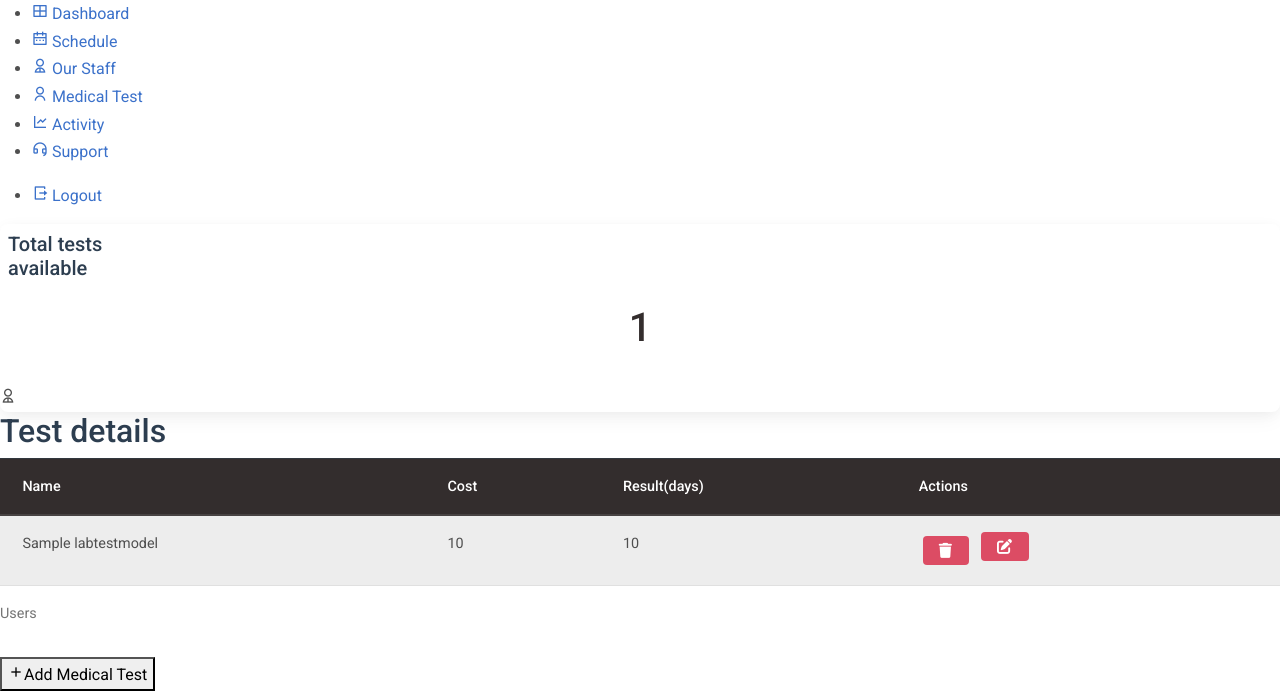
After one commit to arnoldhere/healthcare_using_django, a Django app: page /admin/test/ in a window 1280 px wide. The commit adds this page. Shown: the part 436-1127 px from the top of the page. Run offline with Django 4.2, Linux system fonts and the light colour scheme; tables that the repository leaves empty hold one stand-in row (values such as "Sample post"); style sheets or scripts are compiled from the project's sources; some libraries are stand-ins or nearby versions.

Commit message:
CRUD 1.0.1

```diff
--- a/code/healthcareproject/customAdmin/templates/index.html
+++ b/code/healthcareproject/customAdmin/templates/index.html
@@ -54,7 +54,7 @@ rel="stylesheet"
         <div class="sidebar">
             <ul class="sidebar--items">
                 <li>
-                    <a href="#" id="active--link">
+                    <a href="{% url "dashboard" %}" id="">
                         <span class="icon icon-1"><i class="ri-layout-grid-line"></i></span>
                         <span class="sidebar--item">Dashboard</span>
                     </a>
@@ -72,9 +72,9 @@ rel="stylesheet"
                     </a>
                 </li>
                 <li>
-                    <a href="#">
+                    <a href="{% url "test" %}">
                         <span class="icon icon-4"><i class="ri-user-line"></i></span>
-                        <span class="sidebar--item">Patients</span>
+                        <span class="sidebar--item">Medical Test</span>
                     </a>
                 </li>
                 <li>
--- /dev/null
+++ b/code/healthcareproject/customAdmin/templates/test.html
@@ -0,0 +1,160 @@
+{% extends "index.html" %} {% block title %} Dashboard{% endblock title %}
+{%block content %}
+<div class="main--content">
+	<div class="overview">
+		<div class="cards">
+			<div class="card card-1">
+				<div class="card--data">
+					<div class="card--content p-2 ">
+						<h5 class="card--title">Total tests <br> available</h5>
+
+						<h1 class="text-dark text-center mx-5 my-4 "> {{test_count}}</h1>
+					</div>
+					<i class="ri-user-2-line card--icon--lg"></i>
+				</div>
+			</div>
+			{% comment %}
+			<div class="card card-4">
+				<div class="card--data">
+					<div class="card--content">
+						<h5 class="card--title">Total Users Logged in</h5>
+						<h1>15</h1>
+					</div>
+					<i class="ri-hotel-bed-line card--icon--lg"></i>
+				</div>
+				<div class="card--stats">
+					<span><i class="ri-bar-chart-fill card--icon stat--icon"></i>8%</span>
+					<span><i class="ri-arrow-up-s-fill card--icon up--arrow"></i>11</span>
+					<span
+						><i class="ri-arrow-down-s-fill card--icon down--arrow"></i>2</span
+					>
+				</div>
+			</div>
+			{% endcomment %}
+		</div>
+	</div>
+    <div class="title">
+        <h2 class="section--title">Test details </h2>
+    </div>
+    <div class="table">
+        <table class="table table-hover table-striped">
+            <caption> Users</caption>
+            <thead class="table-dark">
+                <tr>
+                    <th>Name</th>
+                    <th>Cost</th>
+                    <th>Result(days)</th>
+                    <th>Actions</th>
+                </tr>
+            </thead>
+            <tbody>
+            {% for user in tests %}
+                <tr>
+                    <td>{{ user.name}}</td>
+                    <td>{{user.cost}}</td>
+                    <td>{{user.result_duration}} </td>
+                    <td>
+                      <div class="d-flex">
+
+                        <form action="{% url "del_test" user.id %}" method="get" class="m-1">
+                          {% csrf_token %}
+                              <button type="submit" class="btn btn-sm btn-danger" onclick="return confirm('Are you sure you want to delete this user?');">
+                                  <i class="fas fa-trash fa-lg"></i>
+                              </button>
+                      </form>
+                          <button type="button" class="btn btn-sm btn-danger mx-2 mb-2"   data-mdb-toggle="modal" data-mdb-target="#exampleModal1{{ user.id }}">
+                              <i class="fas fa-pen-to-square fa-lg"></i>
+                          </button>
+                          <div class="modal fade" id="exampleModal1{{ user.id }}" tabindex="-1" aria-labelledby="exampleModalLabel" aria-hidden="true">
+                              <div class="modal-dialog">
+                                <div class="modal-content">
+                                  <div class="modal-header">
+                                    <h3 class="modal-title text-danger text-center"  id="exampleModalLabel">Fill the Form</h3>
+                                    <button type="button" class="btn-close" data-mdb-dismiss="modal" aria-label="Close"></button>
+                                  </div>
+                                  <div class="modal-body p-3">
+                                      <form method="post" action="{% url "update_test" user.id %}">
+                                          {% csrf_token %}
+
+                                          <input type="hidden" value="{{user.id}}" name="id">
+
+                                          <!-- Text input -->
+                                          <div class="form-outline mb-4">
+                                            <input type="text" id="form6Example3" class="form-control" name="name" value="{{user.name}}"/>
+                                            <label class="form-label" for="form6Example3">Name</label>
+                                          </div>
+
+                                          <!-- Text input -->
+                                          <div class="form-outline mb-4">
+                                            <input type="number" id="form6Example4" class="form-control" name="cost" value="{{user.cost}}"/>
+                                            <label class="form-label" for="form6Example4">Cost</label>
+                                          </div>
+
+                                          <!-- Number input -->
+                                          <div class="form-outline mb-4">
+                                              <input type="text" id="form6Example6" class="form-control"  value="{{user.result_duration}}" name="duration"/>
+                                              <label class="form-label" for="form6Example6">Result</label>
+                                          </div>
+
+                                          <div class="modal-footer">
+                                                  <button type="button" class="btn btn-danger" data-mdb-dismiss="modal">Close</button>
+                                              <button type="submit" class="btn btn-success">Update</button>
+                                          </div>
+                                  </form>
+                                </div>
+                              </div>
+                            </div>
+
+                      </div>
+                    </td>
+                    </tr>
+                {% endfor %}
+            </tbody>
+        </table>
+    </div>
+        <button class="add " type="button" data-mdb-toggle="modal" data-mdb-target="#exampleModal">
+            <i class="ri-add-line"></i>Add Medical Test
+        </button>
+    </div>
+
+  <!-- Modal Create-->
+  <div class="modal fade" id="exampleModal" tabindex="-1" aria-labelledby="exampleModalLabel" aria-hidden="true">
+    <div class="modal-dialog">
+      <div class="modal-content">
+        <div class="modal-header">
+          <h3 class="modal-title text-danger text-center"  id="exampleModalLabel">Fill the Form</h3>
+          <button type="button" class="btn-close" data-mdb-dismiss="modal" aria-label="Close"></button>
+        </div>
+        <div class="modal-body p-3">
+            <form method="post" action="{% url "add_test" %}">
+                {% csrf_token %}
+
+                <!-- Text input -->
+                <div class="form-outline mb-4">
+                  <input type="text" id="form6Example3" class="form-control" name="name" />
+                  <label class="form-label" for="form6Example3">Name</label>
+                </div>
+
+                <!-- Text input -->
+                <div class="form-outline mb-4">
+                  <input type="number" id="form6Example4" class="form-control" name="cost"/>
+                  <label class="form-label" for="form6Example4">Cost</label>
+                </div>
+
+                <div class="form-outline mb-4">
+                  <input type="number" id="form6Example5" class="form-control" name="duration"/>
+                  <label class="form-label" for="form6Example5">Duration in hours</label>
+                </div>
+
+            </div>
+            <div class="modal-footer">
+                <button type="button" class="btn btn-danger" data-mdb-dismiss="modal">Close</button>
+                <button type="submit" class="btn btn-success">Create</button>
+            </div>
+        </form>
+      </div>
+    </div>
+  </div>
+</div>
+
+{% endblock content %}
--- a/code/healthcareproject/customAdmin/urls.py
+++ b/code/healthcareproject/customAdmin/urls.py
@@ -11,7 +11,12 @@ urlpatterns = [
     path("staffadd/",add_staff , name="addstaff"),
     path("deluser/<req_id>", del_user, name="del_user"),
     path("updatestaff/<req_id>", update_staff, name="update_staff"),
-    path("delstaff/<req_id>", del_staff, name="del_staff")
+    path("delstaff/<req_id>", del_staff, name="del_staff"),
+    path("deltest/<req_id>", del_test, name="del_test"),
+    path("updatetest/<req_id>", update_test, name="update_test"),
+    path("addtest", add_test, name="add_test"),
+    path("test/", testPage, name="test")
+
 ]
 
 if settings.DEBUG:
--- a/code/healthcareproject/customAdmin/views.py
+++ b/code/healthcareproject/customAdmin/views.py
@@ -3,9 +3,9 @@ from django.shortcuts import render, redirect
 from django.http import HttpResponse
 from django.db.models.functions import TruncDate
 from django.db.models import Count
-from healthcareapp.models import UserModel, StaffModel
+from healthcareapp.models import UserModel, StaffModel , LabTestModel
 from bson.objectid import ObjectId
-
+from healthcareapp.urls import Loginpage
 # from ..healthcareapp.urls import
 
 
@@ -91,7 +91,7 @@ def update_staff(request, req_id):
     phone = request.POST['phone']
     specialization = request.POST['specialization']
     exp = request.POST['exp']
-
+    print(req_id)
     try:
         data = StaffModel.objects.filter(id=req_id).update(
             first_name=firstname,
@@ -109,6 +109,67 @@ def update_staff(request, req_id):
     except Exception as e:
         return HttpResponse(e)
 
+def testPage(request):
+    tests = LabTestModel.objects.all()
+    print(tests)
+    tests_count = LabTestModel.objects.count()
+    return render(request, 'test.html' , {'tests': tests , 'test_count': tests_count})
+
+
+def add_test(request):
+    if request.method == "POST":
+        name = request.POST['name']
+        cost = request.POST['cost']
+        duration = request.POST['duration']
+
+        test_exists = LabTestModel.objects.filter(name=name).first()
+        print(test_exists)
+
+        if test_exists:
+            return HttpResponse("test is already published !! try again")
+
+        try:
+            test = LabTestModel.objects.create(
+                name = name,
+                cost = cost,
+                result_duration = duration
+            )
+            test.save()
+            print("Test published !!")
+            return redirect('test')
+        except Exception as e:
+            return HttpResponse(e)
+
+def del_test(request, req_id):
+    print(req_id)
+    # res = db.healthcareapp_usermodel.delete_one({'id' : req_id})
+    res = LabTestModel.objects.get(id=req_id)
+    res.delete()
+    # check the deleted record
+    print("Test removed")
+    return redirect("test")
+
+def update_test(request, req_id):
+    id = request.POST['id']
+    name = request.POST['name']
+    cost = request.POST['cost']
+    duration = request.POST['duration']
+    print(name, cost, duration)
+    print(req_id)
+    try:
+        data = LabTestModel.objects.filter(id=req_id).update(
+            name = name,
+            cost = cost,
+            result_duration = duration
+        )
+        if data:
+            print("updated")
+            return redirect("test")
+        else:
+            return HttpResponse("Error in updating")
+    except Exception as e:
+        return HttpResponse(e)
+
 
 def logout(request):
-    return redirect("LoginPage")
+    return redirect(Loginpage)
--- a/code/healthcareproject/healthcareapp/models.py
+++ b/code/healthcareproject/healthcareapp/models.py
@@ -24,3 +24,9 @@ class StaffModel(models.Model):
     specialization = models.CharField(max_length=25)
     experience_years = models.PositiveIntegerField()
     profile_photo = models.ImageField(upload_to="staff/profile/")
+
+
+class LabTestModel(models.Model):
+    name = models.CharField(max_length=20)
+    cost = models.PositiveIntegerField()
+    result_duration = models.PositiveIntegerField()
```
Also changed, not shown: code/healthcareproject/customAdmin/templates/staff.html (+8 -6 lines), code/healthcareproject/healthcareapp/migrations/0006_labtestmodel.py (added).
